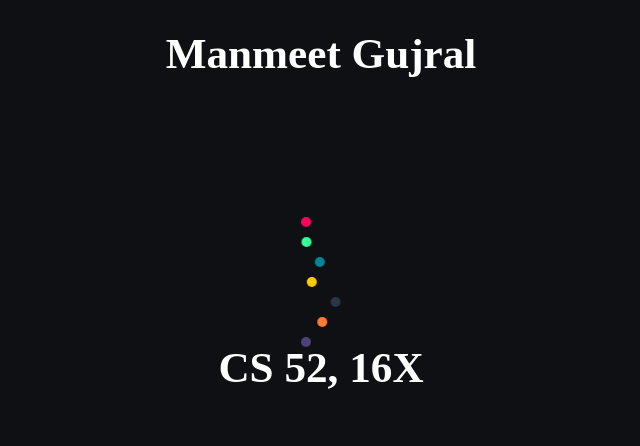
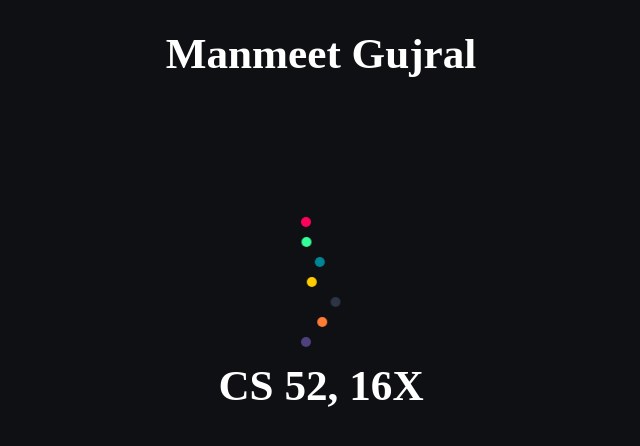
Before and after one commit to manmeetsg/manmeetgujral.me, a plain HTML site: page index.html in a window 1280 px wide. Shown: the whole page, without its empty margins (319-959 px from the left). Drawn offline with Linux system fonts and the light colour scheme.

Commit message:
Moving text for CS 52 down further

```diff
--- a/main.css
+++ b/main.css
@@ -1,5 +1,5 @@
 /* Main CSS */
-/* Animations taken from http://www.hongkiat.com/blog/creative-css-animations/ */
+
 
 
 h1 {
@@ -10,12 +10,15 @@ h1 {
 }
 
 h2 {
+  line-height: 2em;
   text-align: center;
   font: "Arial";
   font-size: 270%;
   color: white;
 }
 
+/* Animations taken from http://www.hongkiat.com/blog/creative-css-animations/ */
+/* The following code is copied from that source to add a cool animation */
 body {
   margin: 0;
   padding: 0;
```
Also changed, not shown: index.html (line endings or trailing spaces).
